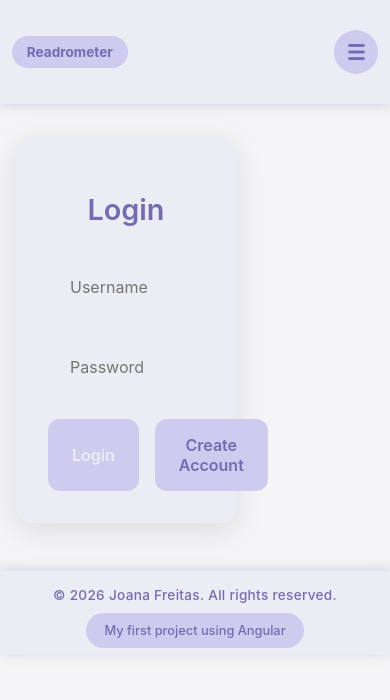
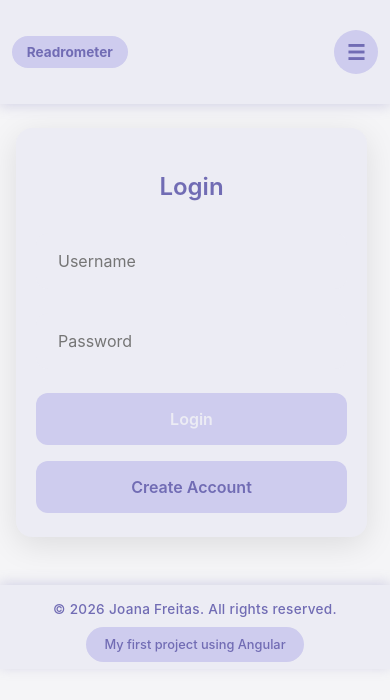
Before and after one commit to joanacf1005/Projeto-Final-Readrometer, an Angular app: page / in a window 390 px wide. Shown: the top 700 px of the page. Built offline with nearby package versions, Linux system fonts and the light colour scheme; no server answers.

Commit message:
Vercel deploy setup

```diff
--- a/src/app/app.css
+++ b/src/app/app.css
@@ -6,18 +6,21 @@
   border-radius: 16px;
   box-shadow: 0 8px 32px rgba(0,0,0,0.1);
   backdrop-filter: blur(10px);
+  width: 100%;
+  box-sizing: border-box;
 }
 
 .login-container h2 {
   color: var(--titulos);
   text-align: center;
   margin-bottom: 2rem;
-  font-size: 1.8rem;
+  font-size: clamp(1.5rem, 4vw, 1.8rem);
   font-weight: 600;
 }
 
 .form-input {
-  width: 88%;
+  width: 100%;
+  box-sizing: border-box;
   padding: 1rem 1.25rem;
   margin-bottom: 1.5rem;
   border: 2px solid transparent;
@@ -38,10 +41,12 @@
 .button-group {
   display: flex;
   gap: 1rem;
+  flex-wrap: wrap;
 }
 
 .button-group button {
   flex: 1;
+  min-width: 140px;
   padding: 1rem 1.5rem;
   border: none;
   border-radius: 12px;
@@ -49,6 +54,7 @@
   font-weight: 600;
   cursor: pointer;
   transition: all 0.3s ease;
+  box-sizing: border-box;
 }
 
 .button-group button:first-child {
@@ -82,11 +88,13 @@
   padding: 3rem 2rem;
   max-width: 400px;
   margin: 0 auto;
+  width: 100%;
+  box-sizing: border-box;
 }
 
 .logged-in p {
   color: var(--titulos);
-  font-size: 1.5rem;
+  font-size: clamp(1.25rem, 4vw, 1.5rem);
   margin-bottom: 2rem;
 }
 
@@ -107,10 +115,44 @@
   transform: translateY(-2px);
 }
 
-/* Responsivo */
+/* RESPONSIVO */
+@media (max-width: 768px) {
+  .login-container {
+    max-width: 90%;
+    margin: 2rem auto;
+    padding: 2rem 1.5rem;
+  }
+
+  .button-group {
+    flex-direction: column;
+  }
+
+  .button-group button {
+    width: 100%;
+    min-width: unset;
+  }
+}
+
 @media (max-width: 480px) {
   .login-container {
-    margin: 2rem 1rem;
-    padding: 2rem;
+    margin: 1.5rem 1rem;
+    padding: 1.5rem 1.25rem;
+  }
+
+  .logged-in {
+    padding: 2rem 1.5rem;
+    max-width: 100%;
   }
 }
+
+@media (max-width: 360px) {
+  .login-container {
+    margin: 1rem 0.5rem;
+    padding: 1.25rem 1rem;
+  }
+
+  .form-input {
+    padding: 0.875rem 1rem;
+    font-size: 0.95rem;
+  }
+}
```
Also changed, not shown: 1 other file (tests, documents, lock files or other folders).
